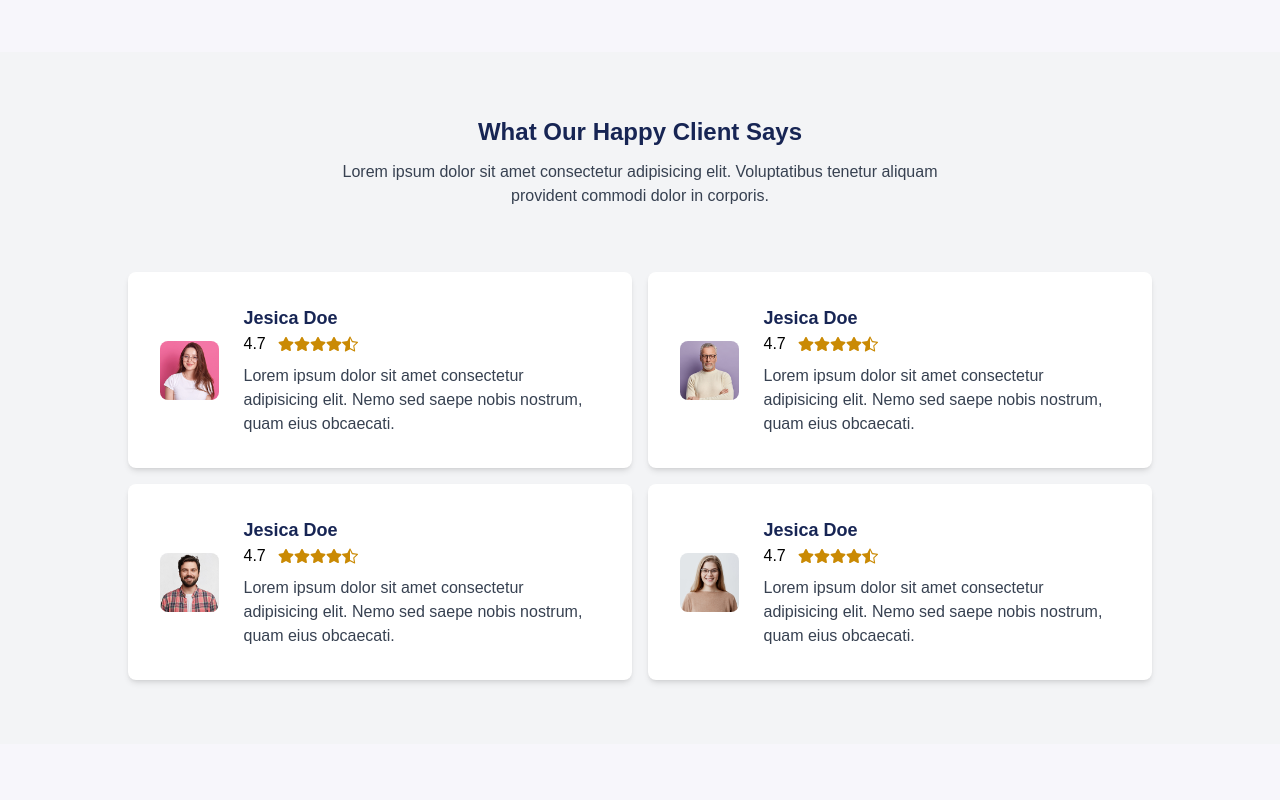
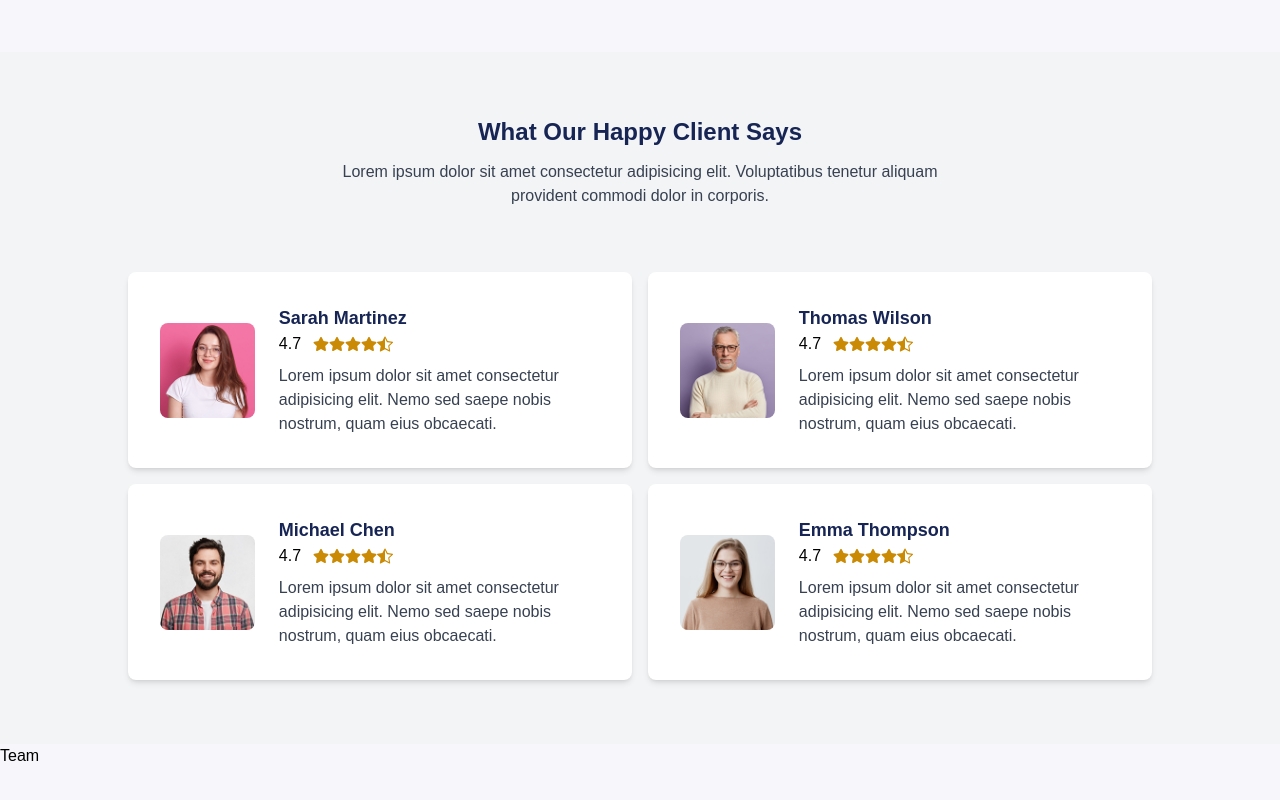
Before and after one commit to moonspark78/TechDev_NextJS, a Next.js app: page / in a window 1280 px wide. Shown: the part 2904-3704 px from the top of the page. Built offline with nearby package versions, Linux system fonts and the light colour scheme; a web font is replaced by a local one.

Commit message:
create Team component

```diff
--- a/app/components/Home/ClientsReviews/ClientsReviews.tsx
+++ b/app/components/Home/ClientsReviews/ClientsReviews.tsx
@@ -1,34 +1,51 @@
-import React from 'react'
-import ClientsReviewsCard from './ClientsReviewsCard'
+import React from "react";
+import ClientsReviewsCard from "./ClientsReviewsCard";
 
 const ClientsReviews = () => {
   return (
-    <div className='pt-16 pb-16 bg-gray-100'>
+    <div className="pt-16 pb-16 bg-gray-100">
       {/* Heading */}
-        <h1 className='text-center text-2xl text-blue-950 font-bold'>
+      <h1 className="text-center text-2xl text-blue-950 font-bold">
         What Our Happy Client Says
       </h1>
       {/* Sub Heading */}
-        <p className='mt-3 text-center font-medium text-gray-700 w-[90%] mx-auto sm:w-[70%] md:w-[50%]'>
-            Lorem ipsum dolor sit amet consectetur adipisicing elit. Voluptatibus tenetur aliquam provident commodi dolor in corporis.
+      <p className="mt-3 text-center font-medium text-gray-700 w-[90%] mx-auto sm:w-[70%] md:w-[50%]">
+        Lorem ipsum dolor sit amet consectetur adipisicing elit. Voluptatibus
+        tenetur aliquam provident commodi dolor in corporis.
       </p>
       {/* Grid */}
-        <div className='grid grid-cols-1 lg:grid-cols-2 gap-4 items-center mt-16 w-[80%] mx-auto'>
+      <div className="grid grid-cols-1 lg:grid-cols-2 gap-4 items-center mt-16 w-[80%] mx-auto">
         <div>
-                <ClientsReviewsCard image="/images/u1.jpg" name="Jesica Doe" rating="4.7"/>
+          <ClientsReviewsCard
+            image="/images/u1.jpg"
+            name="Sarah Martinez"
+            rating="4.7"
+          />
         </div>
         <div>
-                <ClientsReviewsCard image="/images/u2.jpg" name="Jesica Doe" rating="4.7"/>
+          <ClientsReviewsCard
+            image="/images/u2.jpg"
+            name="Thomas Wilson"
+            rating="4.7"
+          />
         </div>
         <div>
-                <ClientsReviewsCard image="/images/u3.jpg" name="Jesica Doe" rating="4.7"/>
+          <ClientsReviewsCard
+            image="/images/u3.jpg"
+            name="Michael Chen"
+            rating="4.7"
+          />
         </div>
         <div>
-                <ClientsReviewsCard image="/images/u4.jpg" name="Jesica Doe" rating="4.7"/>
+          <ClientsReviewsCard
+            image="/images/u4.jpg"
+            name="Emma Thompson"
+            rating="4.7"
+          />
         </div>
       </div>
     </div>
-  )
-}
+  );
+};
 
-export default ClientsReviews
+export default ClientsReviews;
--- a/app/components/Home/ClientsReviews/ClientsReviewsCard.tsx
+++ b/app/components/Home/ClientsReviews/ClientsReviewsCard.tsx
@@ -22,8 +22,8 @@ const ClientsReviewsCard = ({ image, name, rating }: ClientsReviewsCardProps) =>
             <Image
                 src={image}
                 alt={name}
-                width={130}
-                height={130}
+                width={230}
+                height={230}
                 className='rounded-lg'
             />
         </div>
--- a/app/components/Home/Home.tsx
+++ b/app/components/Home/Home.tsx
@@ -4,6 +4,7 @@ import About from './About/About'
 import Feature from './Feature/Feature'
 import Services from './Services/Services'
 import ClientsReviews from './ClientsReviews/ClientsReviews'
+import Team from './Team/Team'
 
 const Home = () => {
   return (
@@ -13,6 +14,7 @@ const Home = () => {
       <Feature/>
       <Services/>
       <ClientsReviews/>
+      <Team/>
     </div>
   )
 }
--- /dev/null
+++ b/app/components/Home/Team/Team.tsx
@@ -0,0 +1,9 @@
+import React from 'react'
+
+const Team = () => {
+  return (
+    <div>Team</div>
+  )
+}
+
+export default Team
```
Lines whose indentation alone changed are shown as unchanged.
